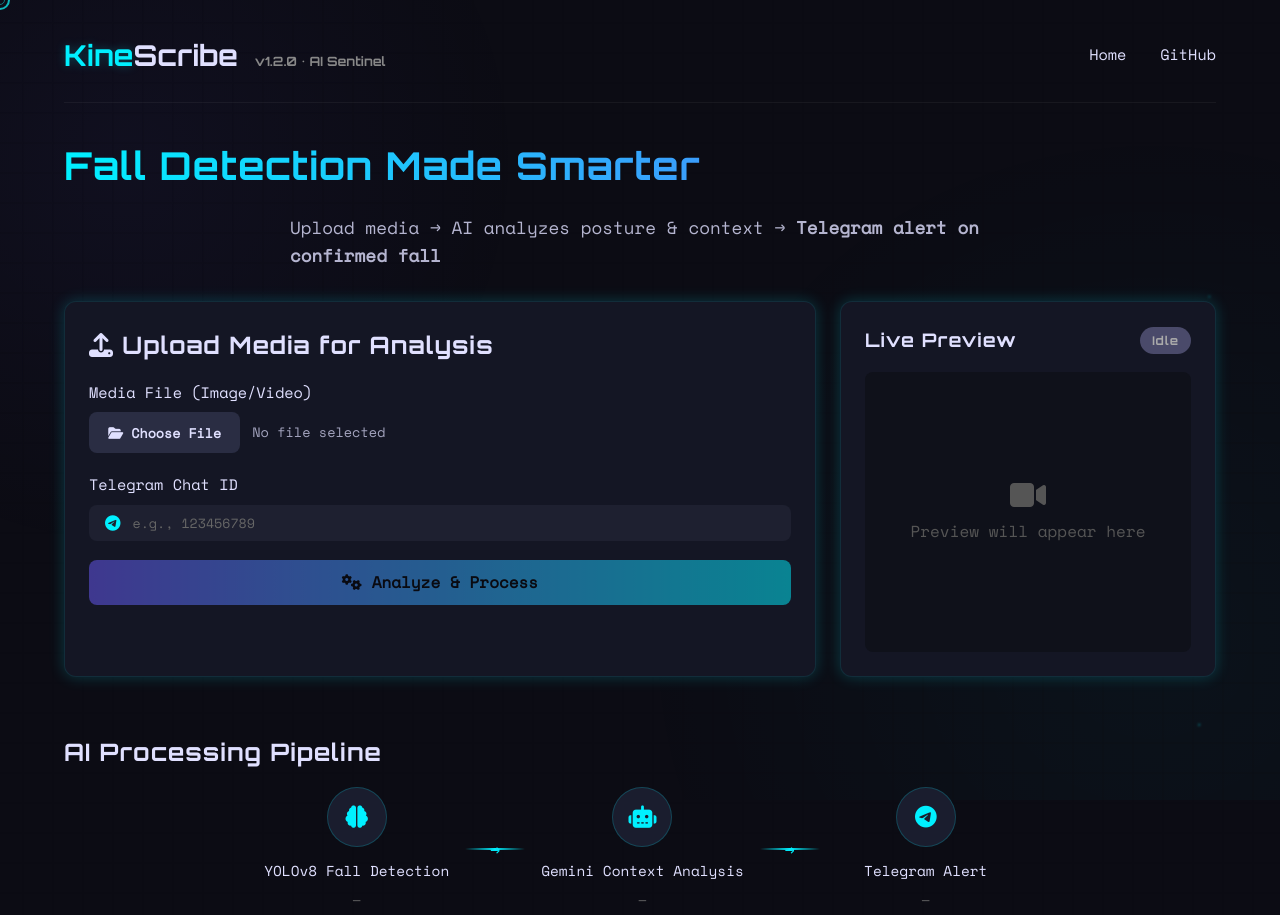
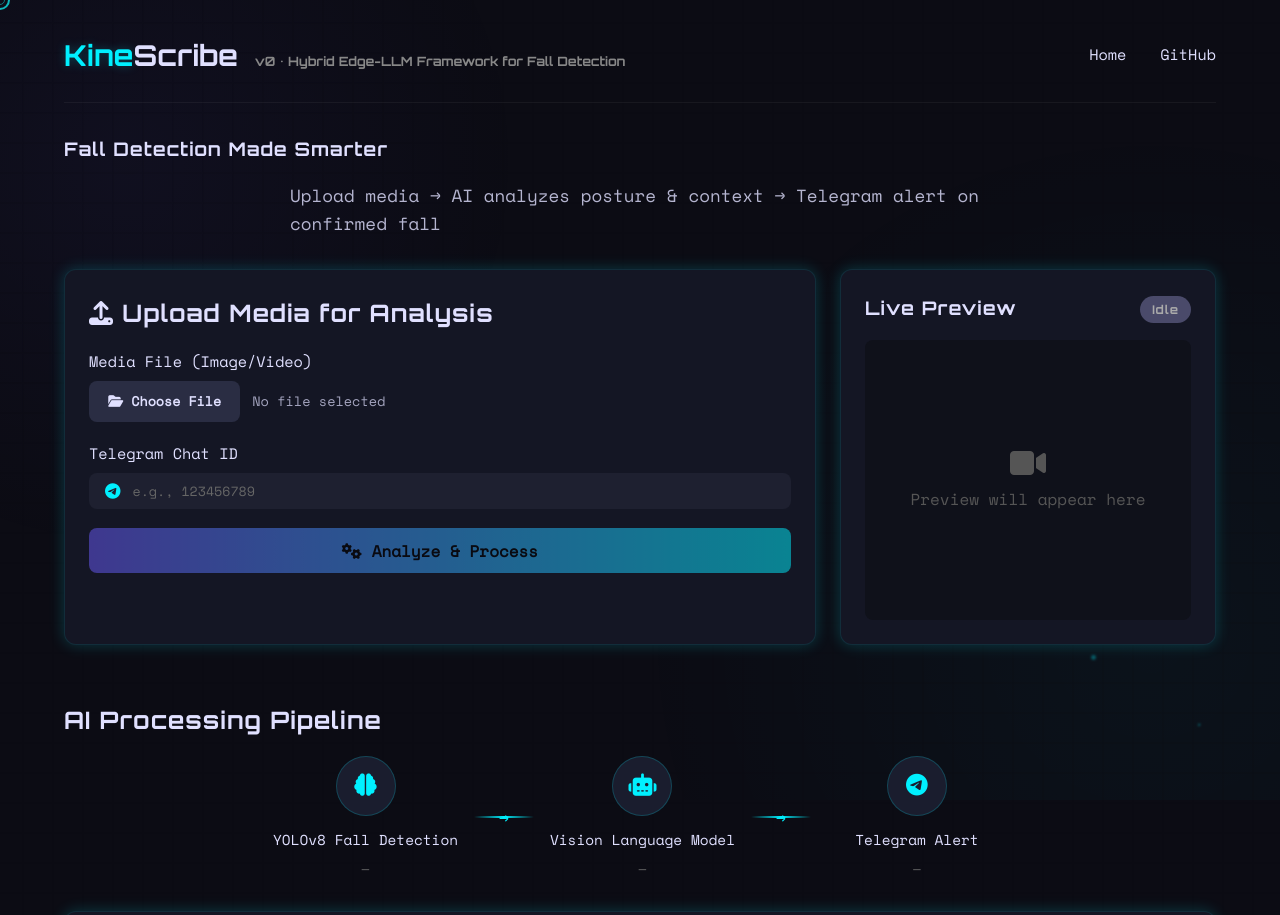
Before and after one commit to GeekyAbs/KineScribe, a plain HTML site: page frontend/index.html in a window 1280 px wide. Shown: the top 915 px of the page. Drawn offline with nearby package versions, Linux system fonts and the light colour scheme.

Commit message:
frontend & backend added

```diff
--- a/frontend/index.html
+++ b/frontend/index.html
@@ -14,7 +14,7 @@
     <header class="header">
       <div class="logo">
         <span class="glow">Kine</span><span>Scribe</span>
-        <small class="version">v1.2.0 • AI Sentinel</small>
+        <small class="version">v0 • Hybrid Edge-LLM Framework for Fall Detection</small>
       </div>
       <nav>
         <a href="#" class="nav-link">Home</a>
@@ -24,8 +24,8 @@
 
     <!-- Hero -->
     <section class="hero">
-      <h1>Fall Detection Made Smarter</h1>
-      <p class="subtitle">Upload media → AI analyzes posture & context → <strong>Telegram alert on confirmed fall</strong></p>
+      <h3>Fall Detection Made Smarter</h3>
+      <p class="subtitle">Upload media → AI analyzes posture & context → Telegram alert on confirmed fall</p>
     </section>
 
     <!-- Upload Panel -->
@@ -83,7 +83,7 @@
         <div class="connector"></div>
         <div class="step" id="step-2">
           <div class="step-icon"><i class="fas fa-robot"></i></div>
-          <div class="step-label">Gemini Context Analysis</div>
+          <div class="step-label">Vision Language Model</div>
           <div class="step-status">—</div>
         </div>
         <div class="connector"></div>
```
Also changed, not shown: 1 other file.
